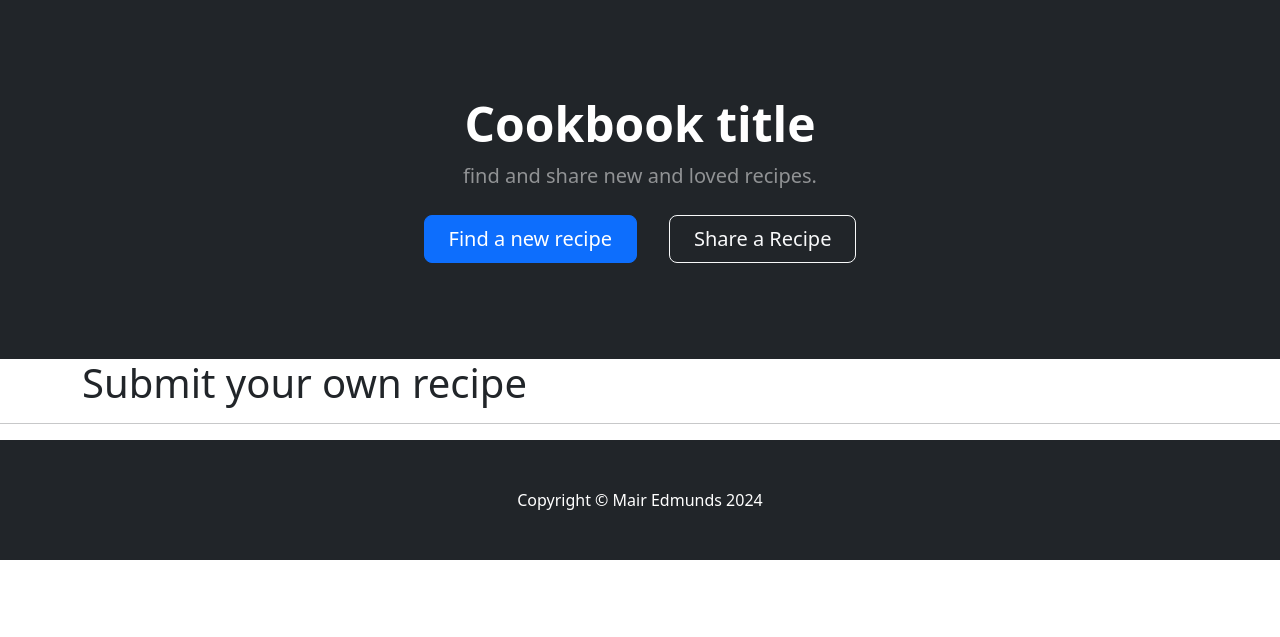
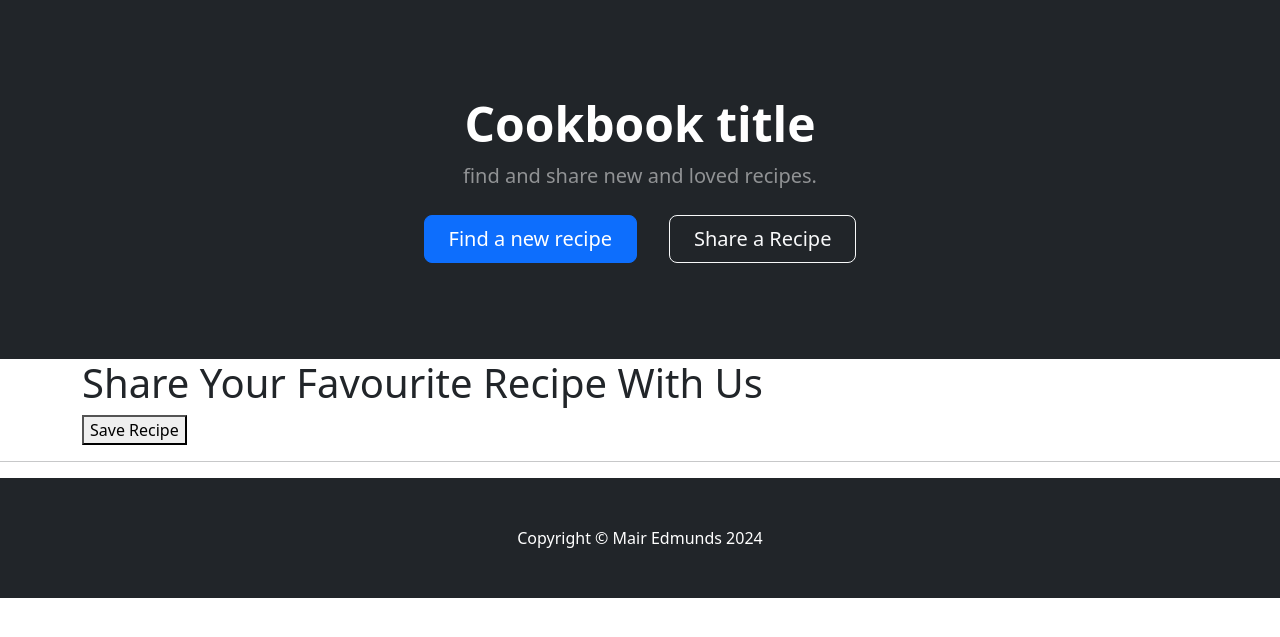
Before and after one commit to Mair-E/MilestoneProject3, a Flask app: template templates/addrecipe.html in a window 1280 px wide. Shown: the part 57-694 px from the top of the page. Run offline with Flask 3, Linux system fonts and the light colour scheme; the template is opened without the code that fills it, so the values that code supplies are empty; some libraries are stand-ins or nearby versions.

Commit message:
Add basis of form to addrecipe.html

```diff
--- a/templates/addrecipe.html
+++ b/templates/addrecipe.html
@@ -1,4 +1,11 @@
 {% extends "base.html" %}
+
 {% block content %}
-<h1>Submit your own recipe</h1>
+
+<h1>Share Your Favourite Recipe With Us</h1>
+<form method="post" action="{{ url_for('add_recipe') }}">
+    <!-- Add Form fields -->
+    <button type="submit">Save Recipe</button>
+</form>
+
 {% endblock %}
```
